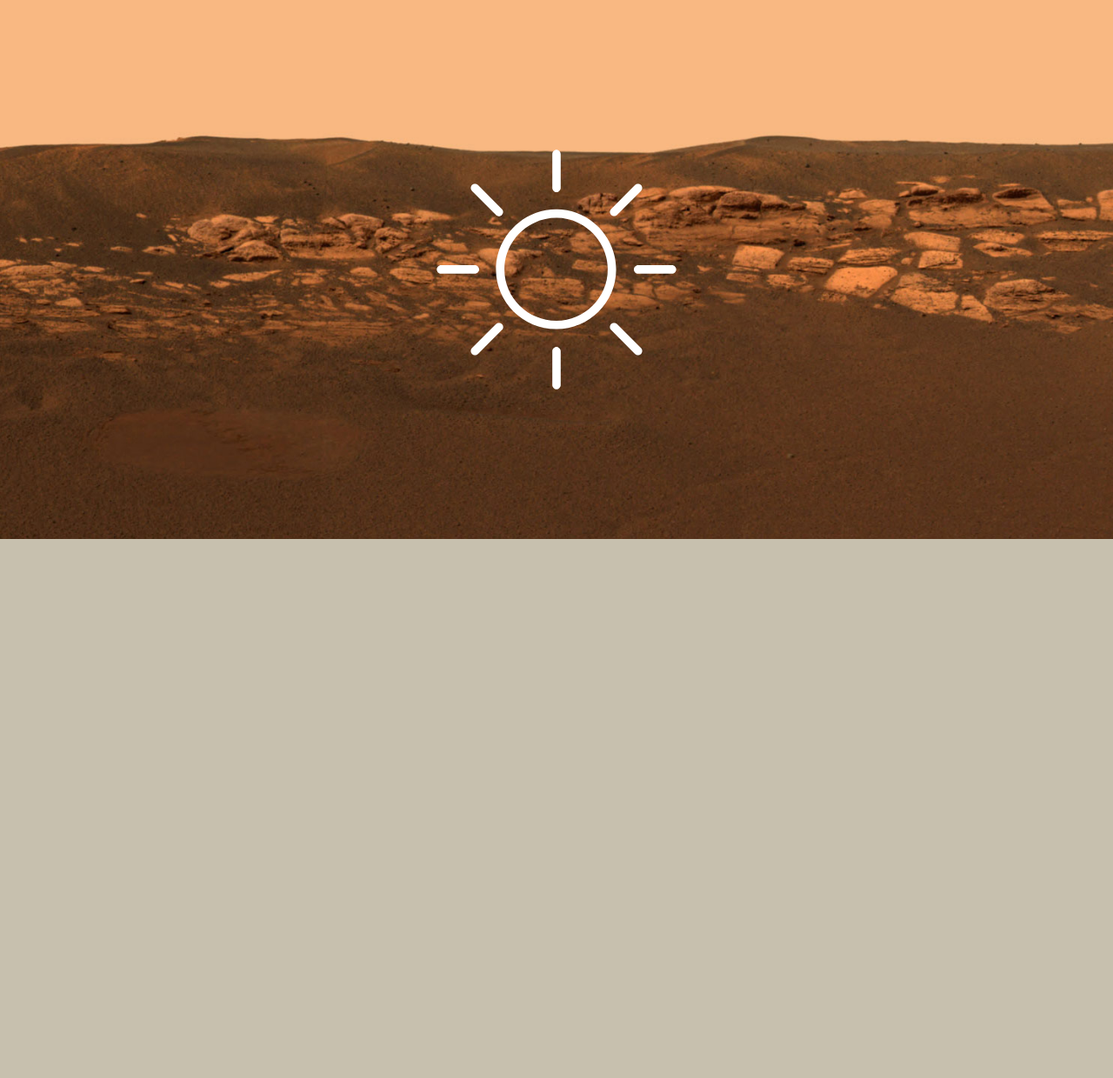
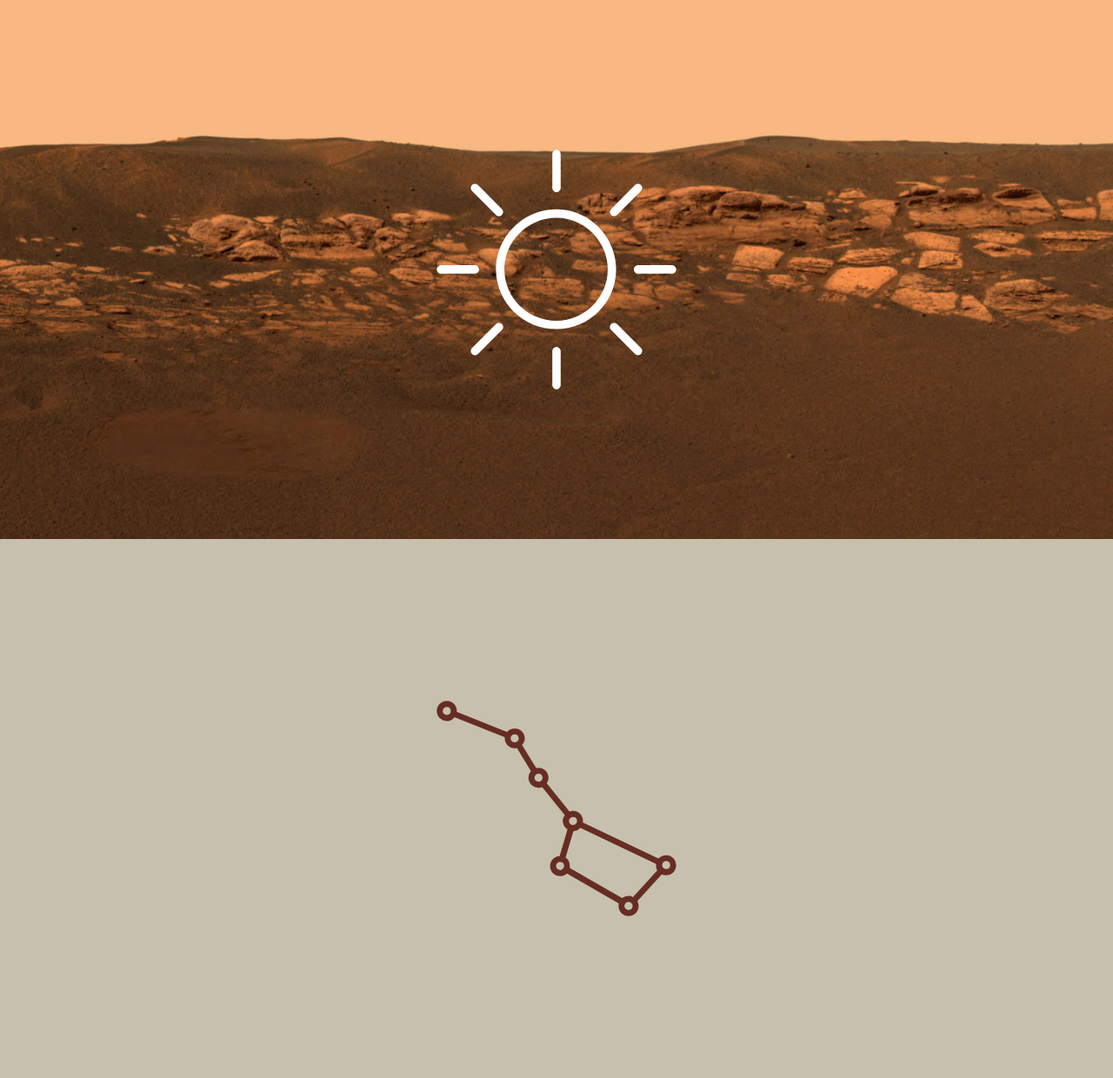
Before and after one commit to baci0008/dsn1678-exercise-4, a plain HTML site: page index.html in a window 1280 px wide. Shown: the whole page at 87% size. Before the commit the page ends 800 px from the top, so only its background shows below. Drawn offline with nearby package versions, Linux system fonts and the light colour scheme.

Commit message:
dipper animation

```diff
--- a/css/main.css
+++ b/css/main.css
@@ -22,3 +22,25 @@ section {
 	background: transparent url("../img/mars-pano.jpg") no-repeat center top;
 	background-size: cover;
 }
+
+.dipper {
+	width: 300px;
+	opacity: 0;
+}
+
+.js-dipper-fade {
+	/* Do not forget to put in all the prefixes!!!*/
+	-webkit-animation: dipper-fade 1s linear forwards;
+	/* animation-fillmode: fowards;
+		tell  */
+}
+
+/* Do not forget to put in all the prefixes!!!*/
+@-webkit-keyframes dipper-fade {
+	0% {
+		opacity: 0;
+	}
+	100% {
+		opacity: 1;
+	}
+}
--- a/index.html
+++ b/index.html
@@ -11,8 +11,12 @@
 <img class="sun" src="img/sun.svg" alt="">
 </section>
 
+<section class="dipper-section">
+<img class="dipper" src="img/dipper.svg" alt="">
+</section>
 
 <script src="http://code.jquery.com/jquery-2.1.1.min.js"></script>
+<script src="js/waypoints.min.js"></script>
 <script src="js/main.js"></script>
 
 </body>
--- a/js/main.js
+++ b/js/main.js
@@ -1,10 +1,16 @@
 var $win = $(window);
 var $sun = $('.sun');
 var $sunSection = $('.sun-section');
+var $dipperSection = $('.dipper-section');
+var $dipper = $('.dipper');
 
 $win.on('scroll', function () {
 	var scrollPos = $win.scrollTop();
 
 	$sun.css('transform', 'rotate(' + scrollPos / 5 + 'deg)');
-	$sunSection.css('background-position', 'center ' + scrollPos / 2 + 'px')
+	$sunSection.css('background-position', 'center ' + scrollPos / 2 + 'px');
 });
+
+$dipperSection.waypoint(function () {
+	$dipper.addClass('js-dipper-fade');
+}, { offset: '50%' });
```
